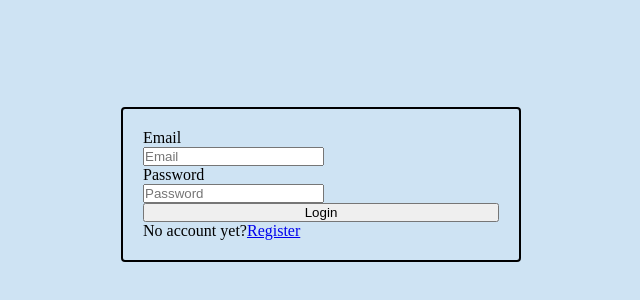
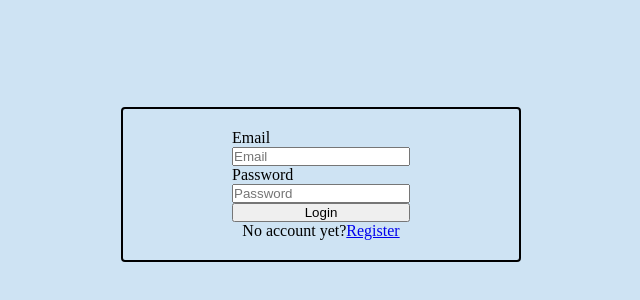
Before and after one commit to floratoth/AngularAkademiaTeam4, an Angular app in the folder center-div/: page /login in a window 1280 px wide. Shown: the part 216-516 px from the top of the page, without its empty margins (319-959 px from the left). Built offline with nearby package versions, Linux system fonts and the light colour scheme.

Commit message:
Add style changes is login form

```diff
--- a/center-div/src/app/components/custom-text-input/custom-text-input.component.scss
+++ b/center-div/src/app/components/custom-text-input/custom-text-input.component.scss
@@ -0,0 +1,7 @@
+.form-group {
+  width: 100%;
+}
+
+input {
+  width: 100%;
+}
--- a/center-div/src/app/components/main-button/main-button.component.scss
+++ b/center-div/src/app/components/main-button/main-button.component.scss
@@ -0,0 +1,3 @@
+button {
+  width: 100%;
+}
--- a/center-div/src/app/features/login/login.component.html
+++ b/center-div/src/app/features/login/login.component.html
@@ -1,5 +1,6 @@
 <div class="form-container">
   <form [formGroup]="loginForm" (ngSubmit)="onSubmit()">
+    <div class="input-container">
       <label for="">Email</label>
       <app-custom-text-input
         [control]="email"
@@ -13,7 +14,11 @@
         [type]="'password'"
         [placeHolder]="'Password'"
       ></app-custom-text-input>
-    <button type="submit">Login</button>
+    </div>
+
+    <div class="button-container">
+      <app-main-button></app-main-button>
+    </div>
 
     <div class="link-container">
       <span class="link">No account yet?</span>
--- a/center-div/src/app/features/login/login.component.scss
+++ b/center-div/src/app/features/login/login.component.scss
@@ -13,4 +13,10 @@ form {
   display: flex;
   flex-direction: column;
   padding: 20px;
+  align-items: center;
+  justify-content: center;
 }
+
+.button-container, .input-container {
+  width: 50%;
+}
```
Lines whose indentation alone changed are shown as unchanged.
